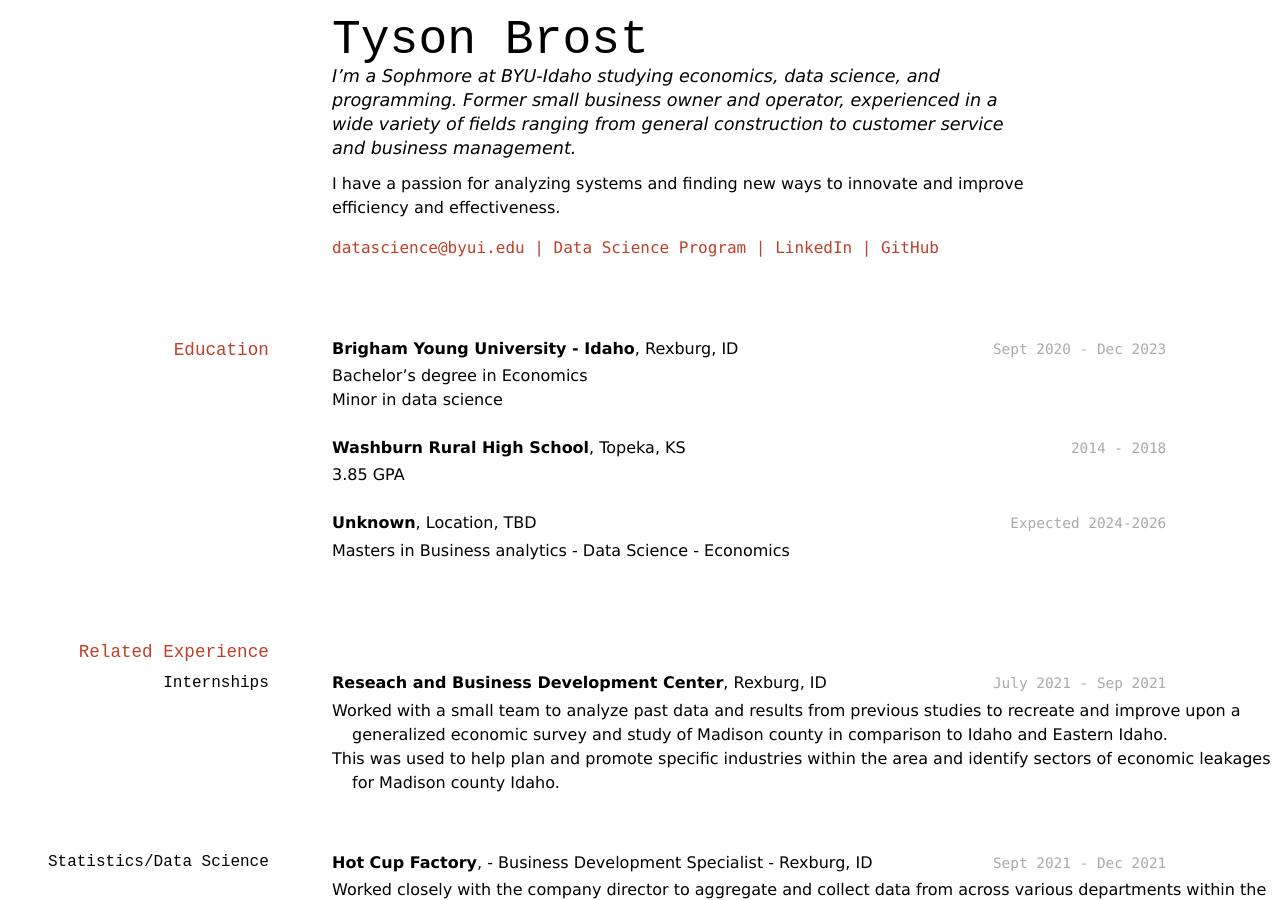
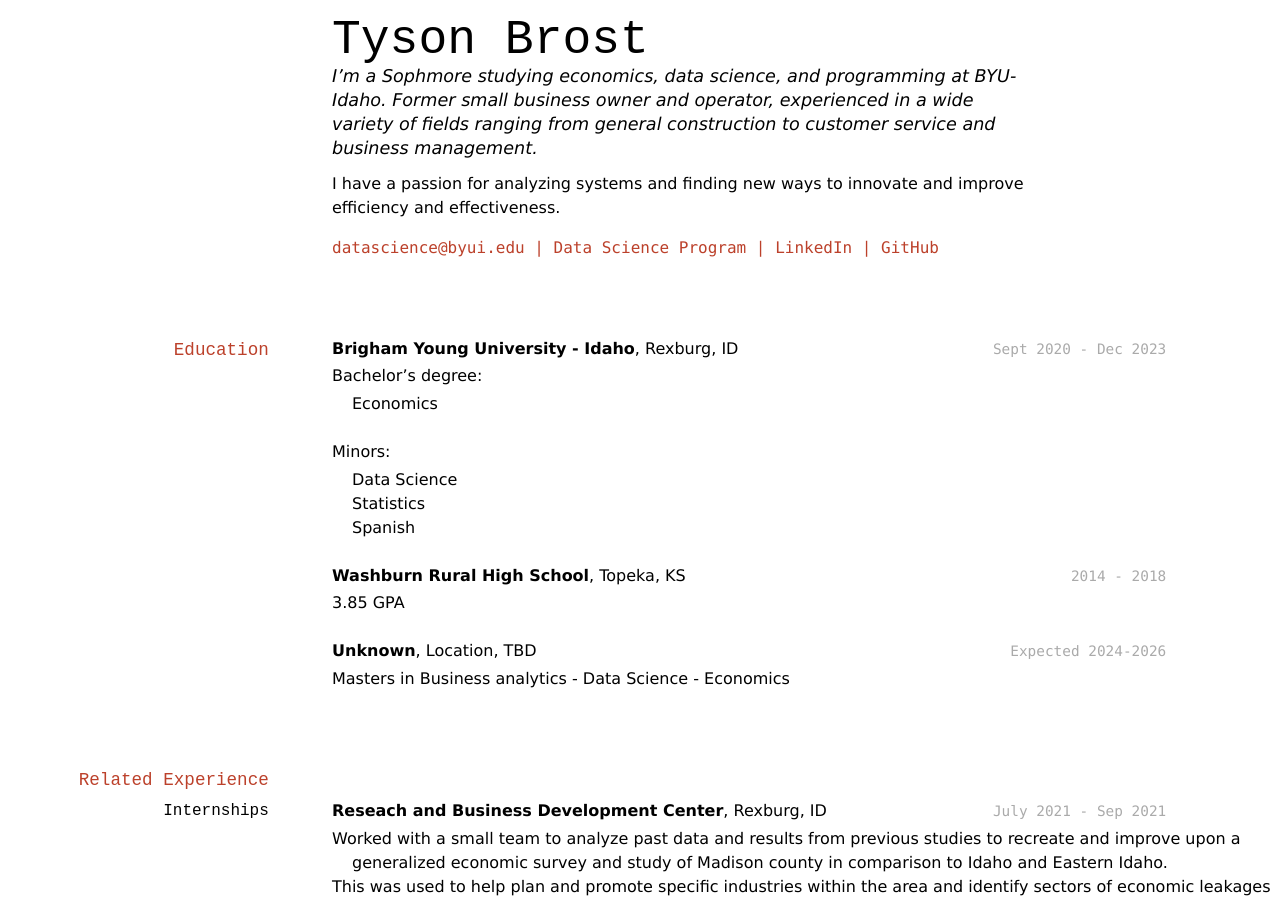
Before and after one commit to TBrost/Brost-Resume, a Jekyll site: the page built from docs/index.md, in a window 1280 px wide and 900 px high. Built offline with Jekyll 4.4.1, drawn with Linux system fonts in a browser that asks for light colours.

Commit message:
List edits1

```diff
--- a/docs/index.md
+++ b/docs/index.md
@@ -4,7 +4,7 @@ title: Tyson Brost's Resume
 ---
 # Tyson Brost
 
-I'm a Sophmore at BYU-Idaho studying economics, data science, and programming. Former small business owner and operator, experienced in a wide variety of fields ranging from general construction to customer service and business management.
+I'm a Sophmore studying economics, data science, and programming at BYU-Idaho. Former small business owner and operator, experienced in a wide variety of fields ranging from general construction to customer service and business management.
 
 I have a passion for analyzing systems and finding new ways to innovate and improve efficiency and effectiveness.
 
@@ -22,9 +22,12 @@ I have a passion for analyzing systems and finding new ways to innovate and impr
 ## Education
 `Sept 2020 - Dec 2023`
 __Brigham Young University - Idaho__, Rexburg, ID
-- Bachelor's degree in Economics
-- Minor in data science
--
+- Bachelor's degree:
+    - Economics
+- Minors:
+    - Data Science
+    - Statistics
+    - Spanish
 
 `2014 - 2018`
 __Washburn Rural High School__,	Topeka, KS
```
